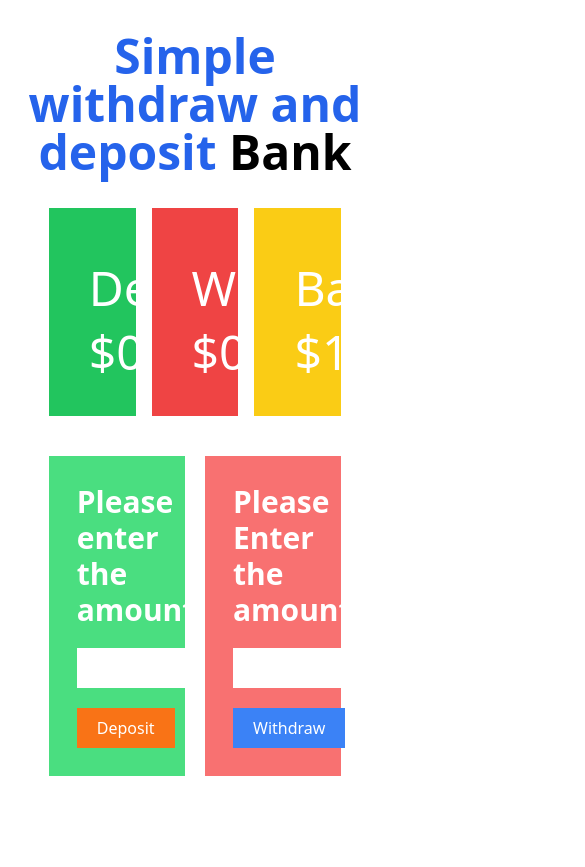
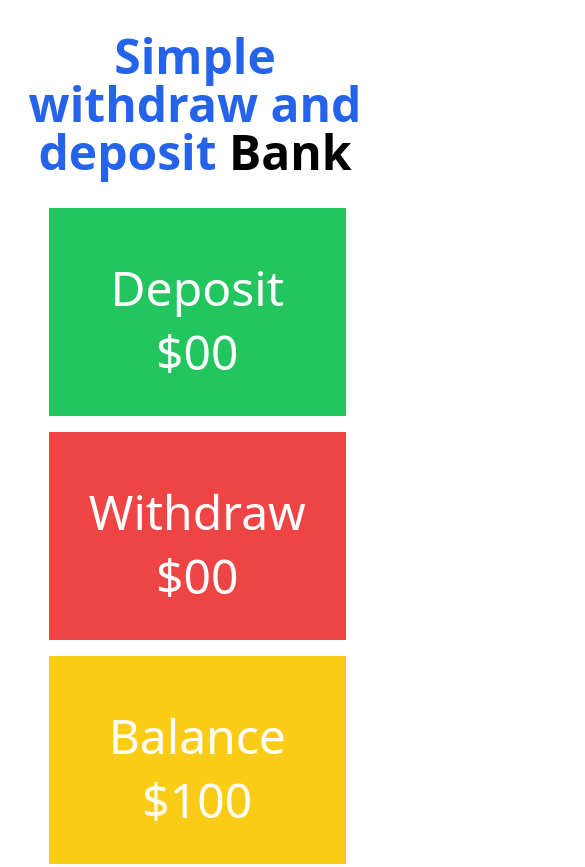
Before and after one commit to nabiursiddique/Simple-Banking-System-using-Tailwind---JS, a plain HTML site: page index.html in a window 390 px wide. Shown: the top 867 px of the page, 585 px wide, since content can reach past the window. Before the commit the page ends 844 px from the top, so only its background shows below. Drawn offline with nearby package versions, Linux system fonts and the light colour scheme.

Commit message:
little bit of fixing  responsiveness

```diff
--- a/index.html
+++ b/index.html
@@ -17,7 +17,7 @@
     <main>
         <!-- Dashboard section -->
         <section class="mb-10">
-            <div class="main-div grid grid-cols-3 gap-4 m-auto w-9/12">
+            <div class="main-div grid lg:grid-cols-3 md:grid-cols-2 gap-4 m-auto w-9/12">
                 <div class="bg-green-500 p-10 text-center ">
                     <h1 class="text-white text-5xl py-4 font-medium">Deposit</h1>
                     <h2 class="text-white text-5xl font-medium">$<span id="deposit-amount">00</span></h2>
@@ -35,7 +35,7 @@
 
         <!-- Input section -->
         <section class="mt-10">
-            <div class="grid grid-cols-2 gap-5 m-auto w-9/12">
+            <div class="grid lg:grid-cols-2 sm:grid-cols-1 gap-5 m-auto w-9/12">
                 <!-- For deposit submit button -->
                 <div class="bg-green-400 p-7">
                     <h1 class="text-3xl font-semibold text-white">Please enter the amount</h1>
```
